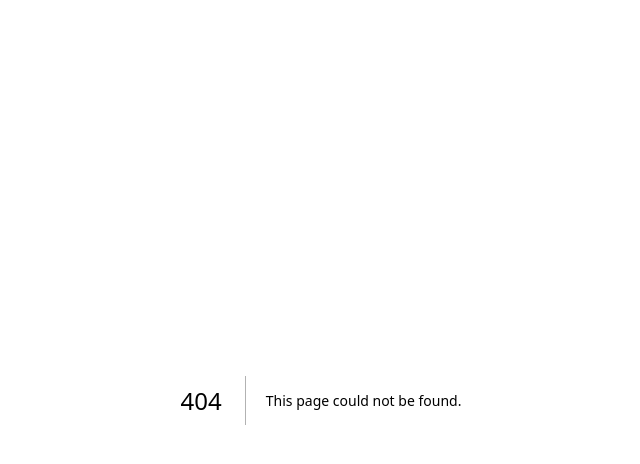
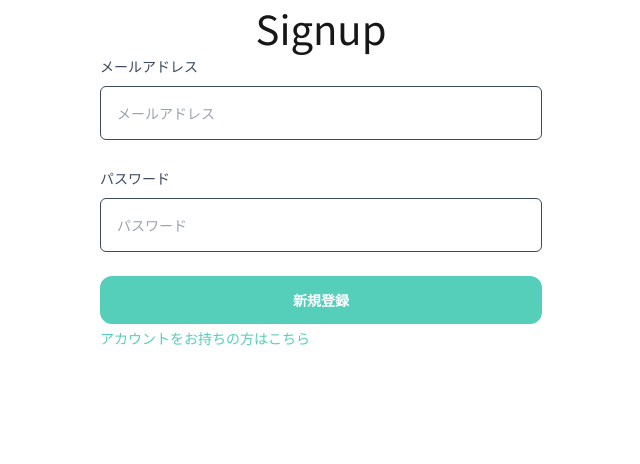
Before and after one commit to hinaokazaki/behindlog, a Next.js app: page /signup in a window 1280 px wide. Before the commit this address had no page. Shown: the top 464 px of the page, without its empty margins (319-959 px from the left). Built offline with nearby package versions, Linux system fonts and the light colour scheme; no server answers.

Commit message:
feat: Add login and signup pages

```diff
--- /dev/null
+++ b/src/app/login/page.tsx
@@ -0,0 +1,76 @@
+"use client";
+import { supabase } from "@/utils/supabase";
+import Form from "../_components/Form";
+import { ButtonProps, FieldProps } from "../_types/type";
+import { z } from "zod";
+import { useRouter } from "next/navigation";
+import Link from "next/link";
+
+const fields: FieldProps[] = [
+  {
+    name: "email",
+    title: "メールアドレス",
+    type: "email",
+    inputProps: { placeholder: "メールアドレス", autoComplete: "email" },
+  },
+  {
+    name: "password",
+    title: "パスワード",
+    type: "password",
+    inputProps: { placeholder: "パスワード", autoComplete: "password" },
+  },
+];
+
+const buttons: ButtonProps[] = [
+  { label: "ログイン", className: "w-full", type: "submit" },
+];
+
+const loginSchema = z.object({
+  email: z.string().email("メールアドレスを入力してください"),
+  password: z.string().min(8, "８文字以上で入力してください"),
+});
+
+type LoginFormvalues = z.infer<typeof loginSchema>;
+
+const defaultValues: LoginFormvalues = {
+  email: "",
+  password: "",
+};
+
+export default function Login() {
+  const router = useRouter();
+
+  const handleSubmit = async (values: LoginFormvalues) => {
+    const { email, password } = values;
+
+    const { error } = await supabase.auth.signInWithPassword({
+      email,
+      password,
+    });
+    if (error) {
+      alert("ログインに失敗しました");
+    } else {
+      alert("ログインしました");
+      router.replace("/test");
+    }
+  };
+
+  return (
+    <div className="m-auto w-[450px] p-1">
+      <p className="text-center text-heading-1">Login</p>
+      <Form
+        fields={fields}
+        buttons={buttons}
+        onSubmit={handleSubmit}
+        schema={loginSchema}
+        defaultValues={defaultValues}
+      />
+      <Link
+        href="/signup"
+        className="mt-3 text-center text-form-text text-primary hover:underline"
+      >
+        アカウントをお持ちでない方はこちら
+      </Link>
+    </div>
+  );
+}
--- /dev/null
+++ b/src/app/signup/page.tsx
@@ -0,0 +1,74 @@
+"use client";
+import Form from "../_components/Form";
+import { supabase } from "@/utils/supabase";
+import { ButtonProps, FieldProps } from "../_types/type";
+import { z } from "zod";
+import Link from "next/link";
+
+const fields: FieldProps[] = [
+  {
+    name: "email",
+    title: "メールアドレス",
+    type: "email",
+    inputProps: { placeholder: "メールアドレス", autoComplete: "email" },
+  },
+  {
+    name: "password",
+    title: "パスワード",
+    type: "password",
+    inputProps: { placeholder: "パスワード", autoComplete: "password" },
+  },
+];
+
+const buttons: ButtonProps[] = [
+  { label: "新規登録", className: "w-full", type: "submit" },
+];
+
+const signupSchema = z.object({
+  email: z.string().email("メールアドレスを入力してください"),
+  password: z.string().min(8, "８文字以上で入力してください"),
+});
+
+type SignupFormValues = z.infer<typeof signupSchema>;
+
+const defaultValues: SignupFormValues = {
+  email: "",
+  password: "",
+};
+
+export default function Signup() {
+  const handleSubmit = async (values: SignupFormValues) => {
+    const { email, password } = values;
+    const { error } = await supabase.auth.signUp({
+      email,
+      password,
+      options: {
+        emailRedirectTo: `http://localhost:3000/test`,
+      },
+    });
+    if (error) {
+      alert("登録に失敗しました");
+    } else {
+      alert("確認メールを送信しました。");
+    }
+  };
+
+  return (
+    <div className="m-auto w-[450px] p-1">
+      <p className="text-center text-heading-1">Signup</p>
+      <Form
+        fields={fields}
+        buttons={buttons}
+        onSubmit={handleSubmit}
+        schema={signupSchema}
+        defaultValues={defaultValues}
+      />
+      <Link
+        href="/login"
+        className="mt-3 text-center text-form-text text-primary hover:underline"
+      >
+        アカウントをお持ちの方はこちら
+      </Link>
+    </div>
+  );
+}
```
